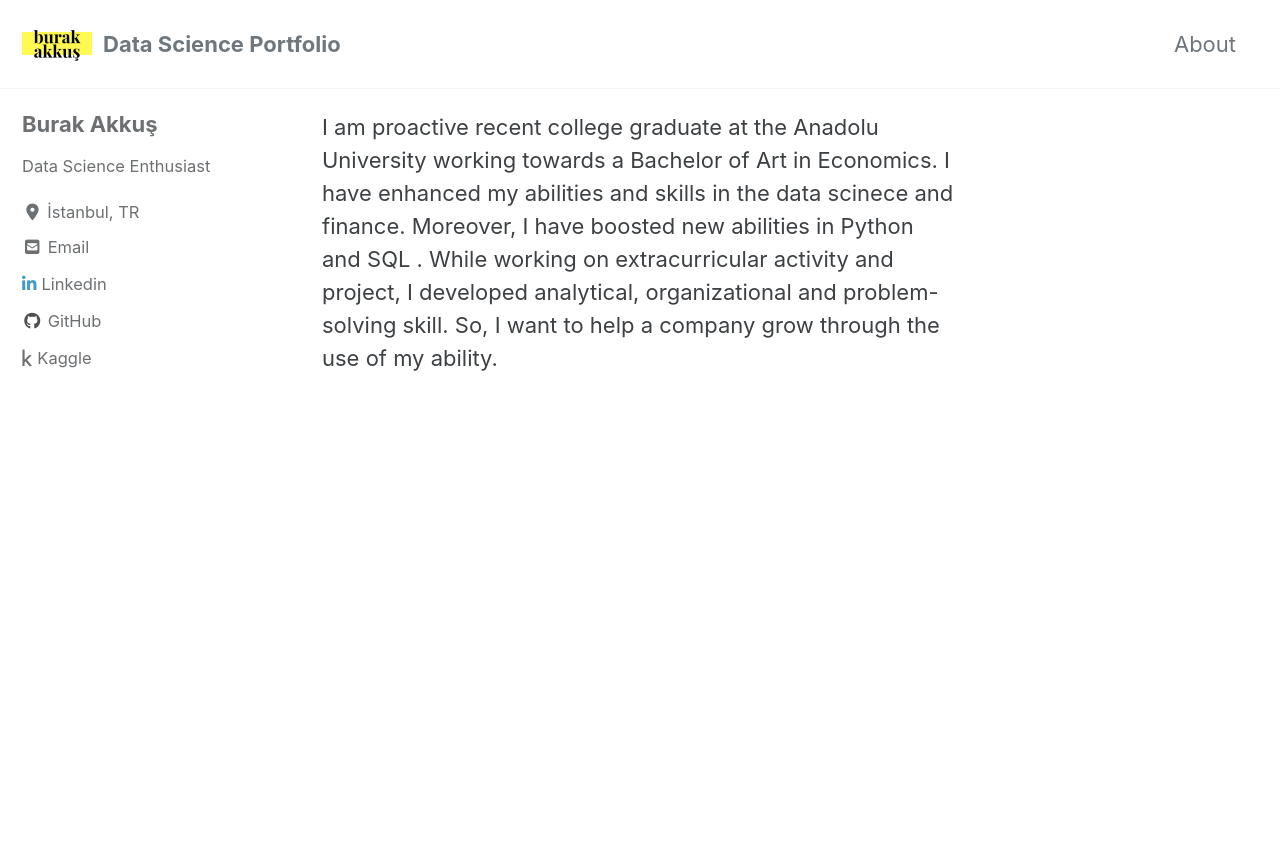
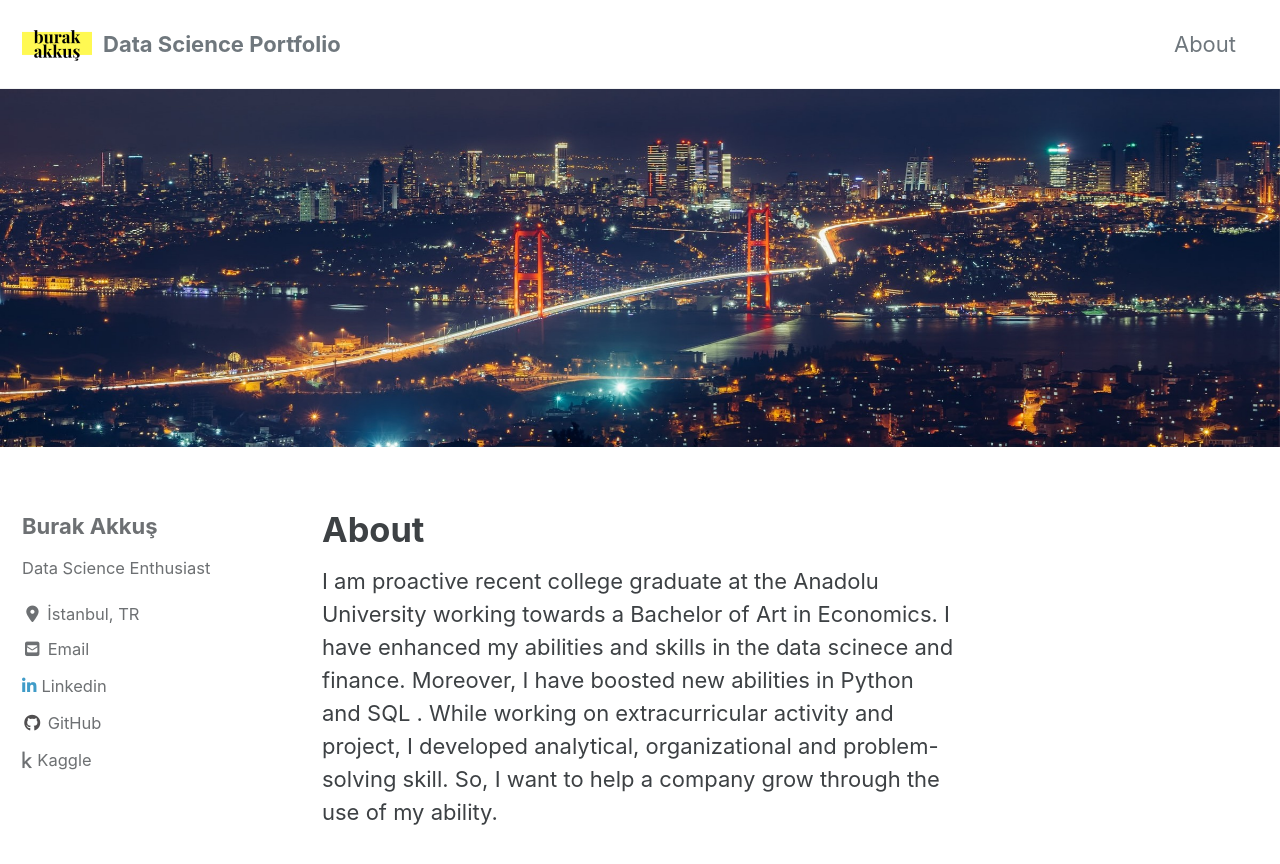
Before and after one commit to akkusburak/akkusburak.github.io, a Jekyll site: the page built from _pages/about.md, in a window 1280 px wide and 900 px high. Shown: the top 864 px of the window. Built offline with Jekyll 4.4.1, drawn with Linux system fonts in a browser that asks for light colours; cached includes are drawn as plain includes; nearby versions of some CDN libraries.

Commit message:
Initial commit

```diff
--- a/_data/navigation.yml
+++ b/_data/navigation.yml
@@ -1,7 +1,7 @@
 # main links
 main:
   - title: "About"
-    url: "/about/"
+    url: /about/
   # - title: "About"
   #   url: https://mmistakes.github.io/minimal-mistakes/about/
   # - title: "Sample Posts"
--- a/_pages/about.md
+++ b/_pages/about.md
@@ -2,7 +2,7 @@
 title: "About"
 permalink: /about/
 header:
-  image: '/assets/images/aboutphoto.jpg"
+  image: "/assets/images/aboutphoto.jpg"
 ---
 
 I am proactive recent college graduate at the  Anadolu University working towards a Bachelor of Art in Economics. I have enhanced my abilities and skills in the data scinece and finance. Moreover, I have boosted new abilities in Python and SQL . While working on extracurricular activity and project, I developed analytical, organizational and problem-solving skill. So, I want to help a company grow through the use of my ability.
```
Also changed, not shown: assets/images/header.jpg.
